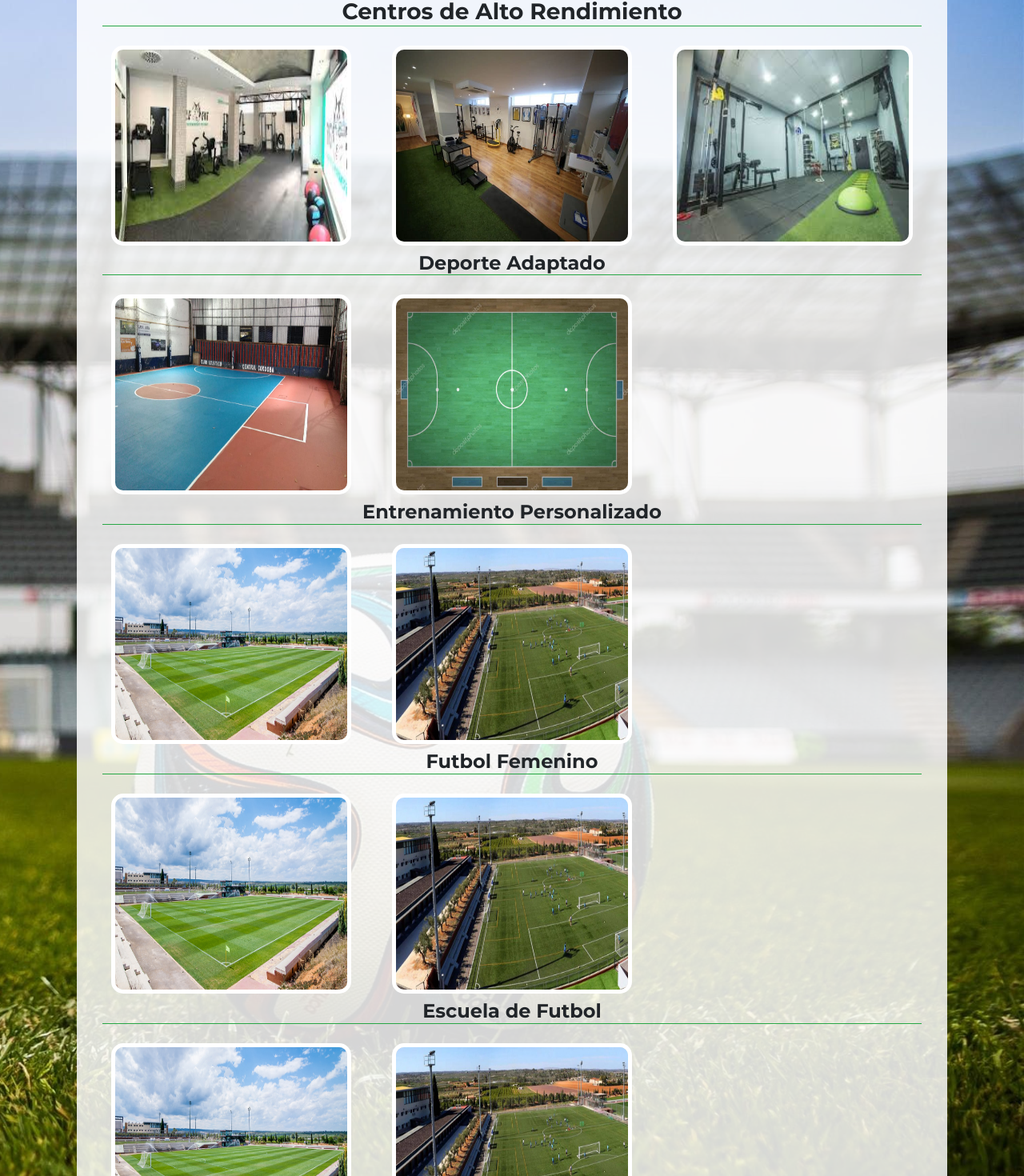
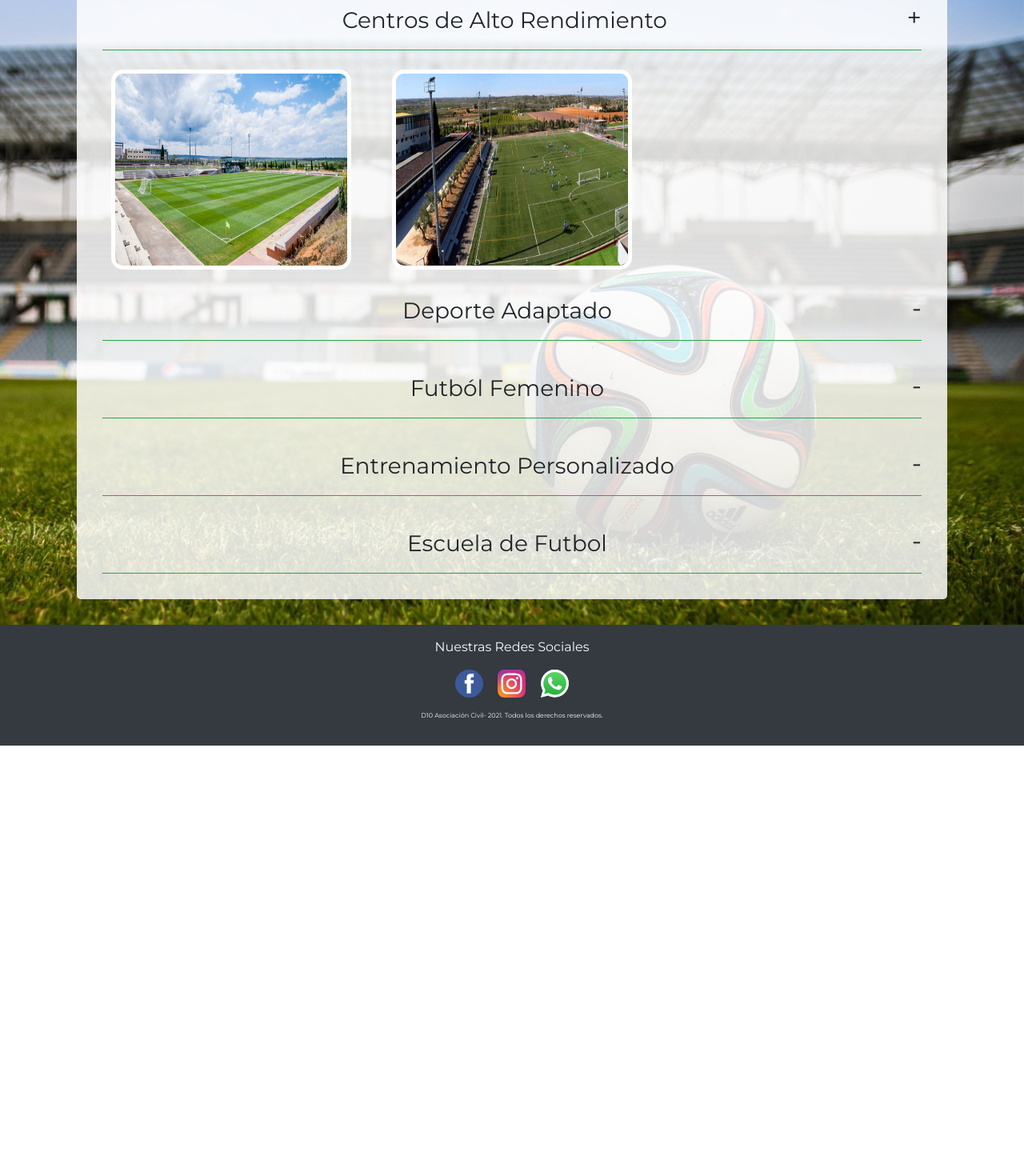
Before and after one commit to JCFavaretto/AgenciaD10, a React (Create React App) app: page /centros in a window 1280 px wide. Shown: the part 130-1600 px from the top of the page at 80% size. After the commit the page ends 1062 px from the top, so only its background shows below. Built offline with nearby package versions, Linux system fonts and the light colour scheme.

Commit message:
new centros page layout, created CollapseItems and FlipCard components

```diff
--- a/src/components/Boton.js
+++ b/src/components/Boton.js
@@ -38,7 +38,7 @@
 
 function Boton({ nav = false, path, texto }) {
   if (nav) {
-    return <BtnNav to={path}>Nav{texto}</BtnNav>;
+    return <BtnNav to={path}>{texto}</BtnNav>;
   } else {
     return (
       <BtnLink href={path} target="_blank" rel="noreferrer">
--- /dev/null
+++ b/src/components/CollapseItems.js
@@ -0,0 +1,46 @@
+import React, { useState } from "react";
+import { Row, Col, Collapse } from "reactstrap";
+import styled from "styled-components";
+import FlipCard from "./FlipCard";
+
+const CollapseTitle = styled.div`
+  display: flex;
+  justify-content: space-between;
+  align-items: center;
+`;
+
+const Icon = styled.p`
+  font-size: 2rem;
+  font-weight: 500;
+`;
+
+function CollapseItems({ items, title, open = false }) {
+  const [isOpen, setIsOpen] = useState(open);
+  return (
+    <>
+      <CollapseTitle
+        className="titulo"
+        onClick={() => {
+          setIsOpen((prev) => !prev);
+        }}
+      >
+        <div />
+        <h3 className="text-center">{title}</h3>
+        <Icon>{isOpen ? "+" : "-"}</Icon>
+      </CollapseTitle>
+      <Row xs="1" md="2" lg="2" xl="3">
+        {items.map((img) => {
+          return (
+            <Collapse isOpen={isOpen}>
+              <Col key={img.alt}>
+                <FlipCard img={img} />
+              </Col>
+            </Collapse>
+          );
+        })}
+      </Row>
+    </>
+  );
+}
+
+export default CollapseItems;
--- /dev/null
+++ b/src/components/FlipCard.js
@@ -0,0 +1,20 @@
+import React from "react";
+
+function FlipCard({ img }) {
+  return (
+    <div class="flip-card">
+      <div class="flip-card-inner">
+        <div class="flip-card-front">
+          <img src={img.src} alt={img.alt} height="250px" width="300px" />
+        </div>
+        <div class="flip-card-back">
+          <h4>{img.name} </h4>
+          <p>Dirección: {img.direccion} </p>
+          <p>Horarios: {img.horarios} </p>
+        </div>
+      </div>
+    </div>
+  );
+}
+
+export default FlipCard;
--- a/src/components/Header.js
+++ b/src/components/Header.js
@@ -19,13 +19,15 @@
   background-color: #607d8b00;
   transition: 0.5s all ease-in;
   justify-content: space-between;
-  padding: 1rem;
+
+  padding: 1rem 3rem 1rem 2rem;
   max-height: 100px;
 
   ${(props) =>
     props.primary === "true" &&
     css`
       max-height: 50px;
+      padding: 0 3rem 0 2rem;
       background-color: #4b9a37ff;
       transition: 0.3s all ease-out;
     `};
@@ -86,7 +88,6 @@
           </NavbarBrand>
         </Link>
         <NavbarToggler onClick={toggle} />
-
         <Collapse isOpen={isOpen} navbar>
           <Navigation navbar>
             <NavItem>
--- a/src/pages/Centros.js
+++ b/src/pages/Centros.js
@@ -1,7 +1,8 @@
 import React from "react";
 import styled from "styled-components";
-import { Col, Jumbotron, Row } from "reactstrap";
+import { Jumbotron } from "reactstrap";
 import { imgAltoRend, imgFutsal, imgPersonal } from "assets/centros";
+import CollapseItems from "components/CollapseItems";
 
 const InnerPage = styled.section`
   min-height: calc(100vh);
@@ -12,136 +13,18 @@
   return (
     <InnerPage>
       <Jumbotron>
-        <h3 className="titulo text-center">Centros de Alto Rendimiento</h3>
-        <Row xs="1" md="2" lg="2" xl="3">
-          {imgPersonal.map((img) => {
-            return (
-              <Col key={img.alt}>
-                <div class="flip-card">
-                  <div class="flip-card-inner">
-                    <div class="flip-card-front">
-                      <img
-                        src={img.src}
-                        alt={img.alt}
-                        height="250px"
-                        width="300px"
-                      />
-                    </div>
-                    <div class="flip-card-back">
-                      <h4>{img.name} </h4>
-                      <p>Dirección: {img.direccion} </p>
-                      <p>Horarios: {img.horarios} </p>
-                    </div>
-                  </div>
-                </div>
-              </Col>
-            );
-          })}
-        </Row>
-        <h4 className="sub-titulo text-center">Deporte Adaptado</h4>
-        <Row xs="1" md="2" lg="2" xl="3">
-          {imgFutsal.map((img) => {
-            return (
-              <Col key={img.alt}>
-                <div class="flip-card">
-                  <div class="flip-card-inner">
-                    <div class="flip-card-front">
-                      <img
-                        src={img.src}
-                        alt={img.alt}
-                        height="250px"
-                        width="300px"
-                      />
-                    </div>
-                    <div class="flip-card-back">
-                      <h4>{img.name} </h4>
-                      <p>Dirección: {img.direccion} </p>
-                      <p>Horarios: {img.horarios} </p>
-                    </div>
-                  </div>
-                </div>
-              </Col>
-            );
-          })}
-        </Row>
-        <h4 className="sub-titulo text-center">Entrenamiento Personalizado</h4>
-        <Row xs="1" md="2" lg="2" xl="3">
-          {imgAltoRend.map((img) => {
-            return (
-              <Col key={img.alt}>
-                <div class="flip-card">
-                  <div class="flip-card-inner">
-                    <div class="flip-card-front">
-                      <img
-                        src={img.src}
-                        alt={img.alt}
-                        height="250px"
-                        width="300px"
-                      />
-                    </div>
-                    <div class="flip-card-back">
-                      <h4>{img.name} </h4>
-                      <p>Dirección: {img.direccion} </p>
-                      <p>Horarios: {img.horarios} </p>
-                    </div>
-                  </div>
-                </div>
-              </Col>
-            );
-          })}
-        </Row>
-        <h4 className="sub-titulo text-center">Futbol Femenino</h4>
-        <Row xs="1" md="2" lg="2" xl="3">
-          {imgAltoRend.map((img) => {
-            return (
-              <Col key={img.alt}>
-                <div class="flip-card">
-                  <div class="flip-card-inner">
-                    <div class="flip-card-front">
-                      <img
-                        src={img.src}
-                        alt={img.alt}
-                        height="250px"
-                        width="300px"
-                      />
-                    </div>
-                    <div class="flip-card-back">
-                      <h4>{img.name} </h4>
-                      <p>Dirección: {img.direccion} </p>
-                      <p>Horarios: {img.horarios} </p>
-                    </div>
-                  </div>
-                </div>
-              </Col>
-            );
-          })}
-        </Row>
-        <h4 className="sub-titulo text-center">Escuela de Futbol</h4>
-        <Row xs="1" md="2" lg="2" xl="3">
-          {imgAltoRend.map((img) => {
-            return (
-              <Col key={img.alt}>
-                <div class="flip-card">
-                  <div class="flip-card-inner">
-                    <div class="flip-card-front">
-                      <img
-                        src={img.src}
-                        alt={img.alt}
-                        height="250px"
-                        width="300px"
-                      />
-                    </div>
-                    <div class="flip-card-back">
-                      <h4>{img.name} </h4>
-                      <p>Dirección: {img.direccion} </p>
-                      <p>Horarios: {img.horarios} </p>
-                    </div>
-                  </div>
-                </div>
-              </Col>
-            );
-          })}
-        </Row>
+        <CollapseItems
+          items={imgAltoRend}
+          title="Centros de Alto Rendimiento"
+          open
+        />
+        <CollapseItems items={imgFutsal} title="Deporte Adaptado" />
+        <CollapseItems items={imgPersonal} title="Futból Femenino" />
+        <CollapseItems
+          items={imgPersonal}
+          title="Entrenamiento Personalizado"
+        />
+        <CollapseItems items={imgPersonal} title="Escuela de Futbol" />
       </Jumbotron>
     </InnerPage>
   );
```
Also changed, not shown: 1 other file (tests, documents, lock files or other folders).
